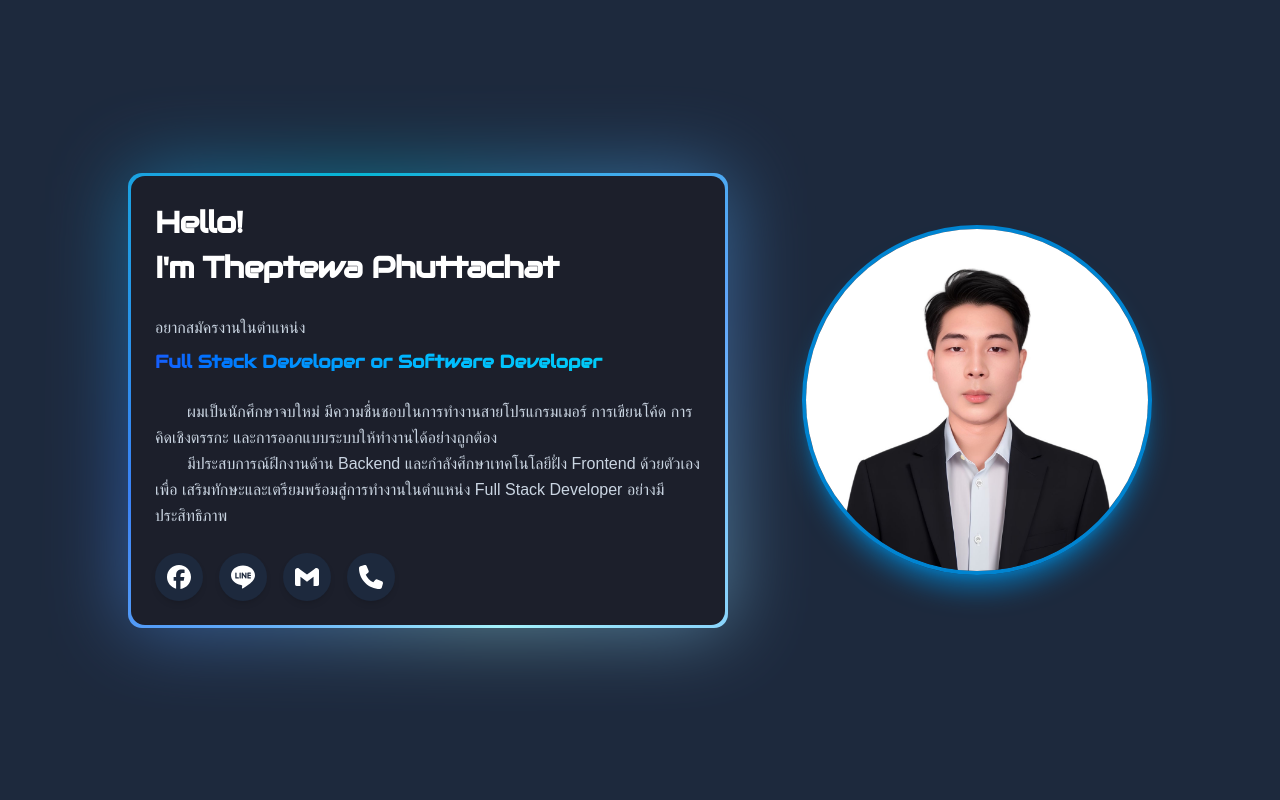
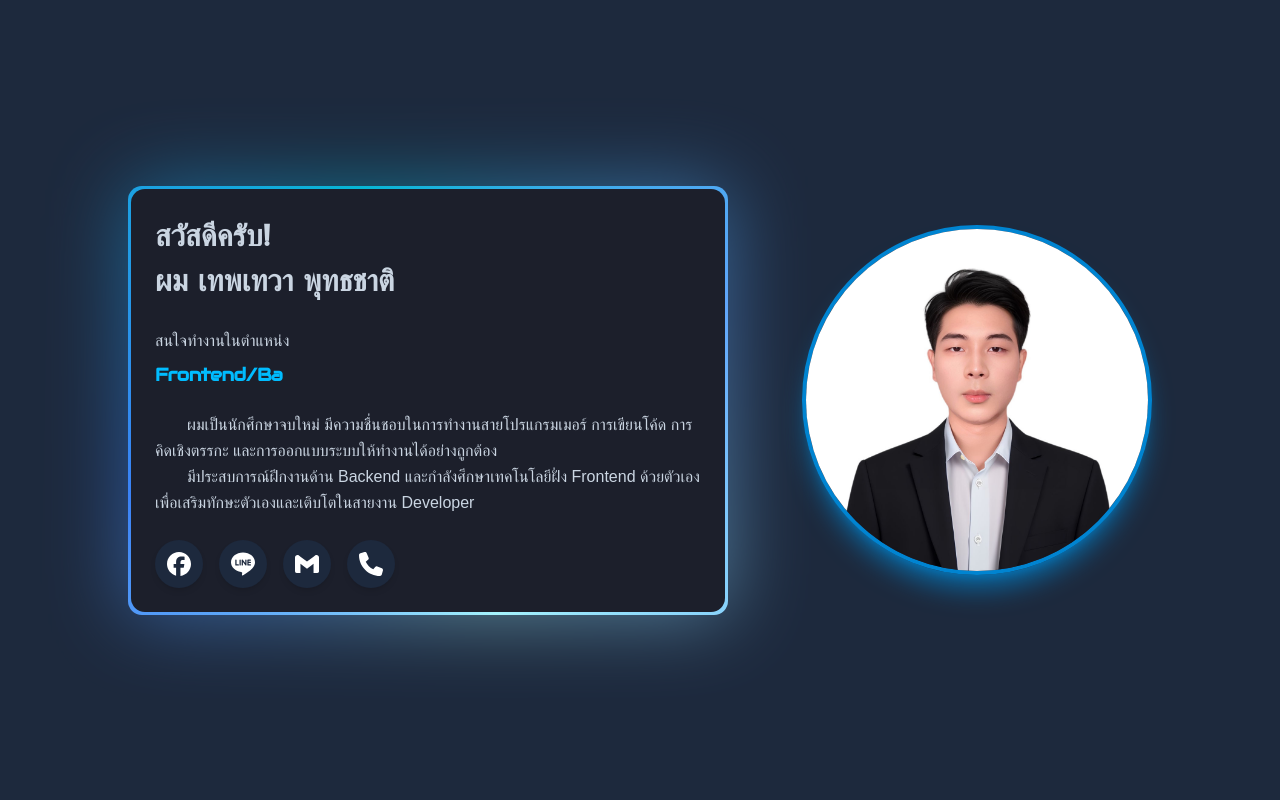
Before and after one commit to Theptewa02/TheptewaPortfolio, a Next.js app: page / in a window 1280 px wide. Shown: the top 800 px of the page. Built offline with nearby package versions, Linux system fonts and the light colour scheme; a web font is replaced by a local one.

Commit message:
15/07 - Changed content, github address

```diff
--- a/package.json
+++ b/package.json
@@ -19,7 +19,7 @@
     "keen-slider": "^6.8.6",
     "lucide-react": "^0.540.0",
     "motion": "^12.23.12",
-    "next": "^15.5.1",
+    "next": "^15.5.11",
     "react": "19.1.0",
     "react-dom": "19.1.0",
     "react-icons": "^5.5.0",
--- a/src/app/page.tsx
+++ b/src/app/page.tsx
@@ -1,22 +1,3 @@
-// "use client";
-
-// import HomePage from "@/app/components/HomePage";
-// import EducationPage from "@/app/components/EducationPage";
-// import SkillsPage from "@/app/components/SkillsPage";
-// import ProjectPage from "@/app/components/ProjectPage";
-// import ContactPage from "@/app/components/ContactPage";
-
-// export default function Page() {
-//   return (
-//     <main className="overflow-y-scroll hide-scrollbar h-screen">
-//       <div id="home" className="mb-22"><HomePage /></div>
-//       <div id="education" className="mb-22"><EducationPage /></div>
-//       <div id="skills" className="mb-22"><SkillsPage /></div>
-//       <div id="projects" className="mb-22"><ProjectPage /></div>
-//     </main>
-//   );
-// }
-
 "use client";
 
 import { useEffect } from "react";
@@ -260,32 +241,28 @@ export default function Page() {
           {/* ข้อความ */}
           <GlowBorder className="order-2 md:order-1">
             <div className="md:text-left text-center max-w-2xl">
-              <h1 className="lg:text-[30px] lg:min-h-[100px] md:text-[22px] md:min-h-[70px] text-[17px] min-h-[60px] font-bold text-slate-600 font-audiowide">
-                <TextType
-                  text={[
-                    "สวัสดีครับ!\nผม เทพเทวา พุทธชาติ",
-                    "Hello!\nI'm Theptewa Phuttachat",
-                  ]}
-                  typingSpeed={70}
-                  pauseDuration={1500}
-                  showCursor={false}
-                  data-aos="fade-up"
-                />
+              <h1 className="lg:text-[30px] lg:min-h-[100px] md:text-[22px] md:min-h-[70px] text-[17px] min-h-[60px] font-bold text-slate-300 font-audiowide">
+                สวัสดีครับ!<br></br>ผม เทพเทวา พุทธชาติ
               </h1>
 
               <h1
                 className="lg:text-[16px] md:text-[14px] text-[12px] text-slate-300 mt-4 mb-2"
                 data-aos="fade-up"
               >
-                อยากสมัครงานในตำแหน่ง
+                สนใจทำงานในตำแหน่ง
               </h1>
 
               <h2
-                className="lg:text-[18px] md:text-[17px] text-[16px] font-semibold bg-gradient-to-r from-blue-600 via-sky-400 to-cyan-400 bg-clip-text text-transparent mb-6 font-audiowide"
+                className="lg:text-[18px] md:text-[17px] text-[16px] font-semibold text-sky-400 mb-6 font-audiowide"
                 data-aos="fade-up"
                 data-aos-delay={50}
               >
-                Full Stack Developer or Software Developer
+                <TextType
+                text={["Full Stack Developer", "Software Developer", "Frontend/Backend Developer"]}
+                typingSpeed={50}
+                pauseDuration={1600}
+                showCursor={false}
+              />
               </h2>
 
               <p
@@ -303,9 +280,7 @@ export default function Page() {
                 data-aos-delay={50}
               >
                 มีประสบการณ์ฝึกงานด้าน Backend และกำลังศึกษาเทคโนโลยีฝั่ง
-                Frontend ด้วยตัวเอง เพื่อ
-                เสริมทักษะและเตรียมพร้อมสู่การทำงานในตำแหน่ง Full Stack
-                Developer อย่างมีประสิทธิภาพ
+                Frontend ด้วยตัวเอง เพื่อเสริมทักษะตัวเองและเติบโตในสายงาน Developer
               </p>
 
               <div className="flex gap-4 mt-6 justify-center md:justify-start">
@@ -785,7 +760,7 @@ export default function Page() {
             <ul className="space-y-2 text-sm text-slate-400">
               <li>📧 theptewa.phuthachat@gmail.com</li>
               <li>📱 080-835-2670</li>
-              <li>🌐 github.com/Thepteawa02</li>
+              <li>🌐 github.com/Theptewa02</li>
             </ul>
           </div>
         </div>
--- a/src/components/TextType.tsx
+++ b/src/components/TextType.tsx
@@ -62,9 +62,9 @@ const TextType = ({
   }, [variableSpeed, typingSpeed]);
 
   const getCurrentTextColor = () => {
-    if (textColors.length === 0) return '#ffffff';
-    return textColors[currentTextIndex % textColors.length];
-  };
+  if (textColors.length === 0) return undefined;
+  return textColors[currentTextIndex % textColors.length];
+};
 
   useEffect(() => {
     if (!startOnVisible || !containerRef.current) return;
```
Also changed, not shown: 1 other file (tests, documents, lock files or other folders).
